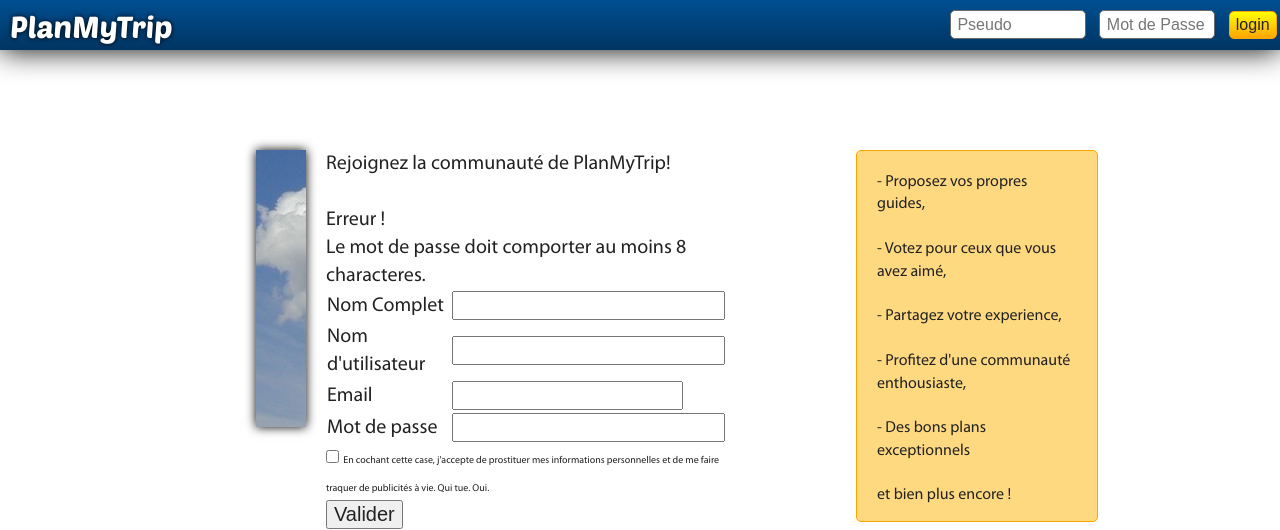
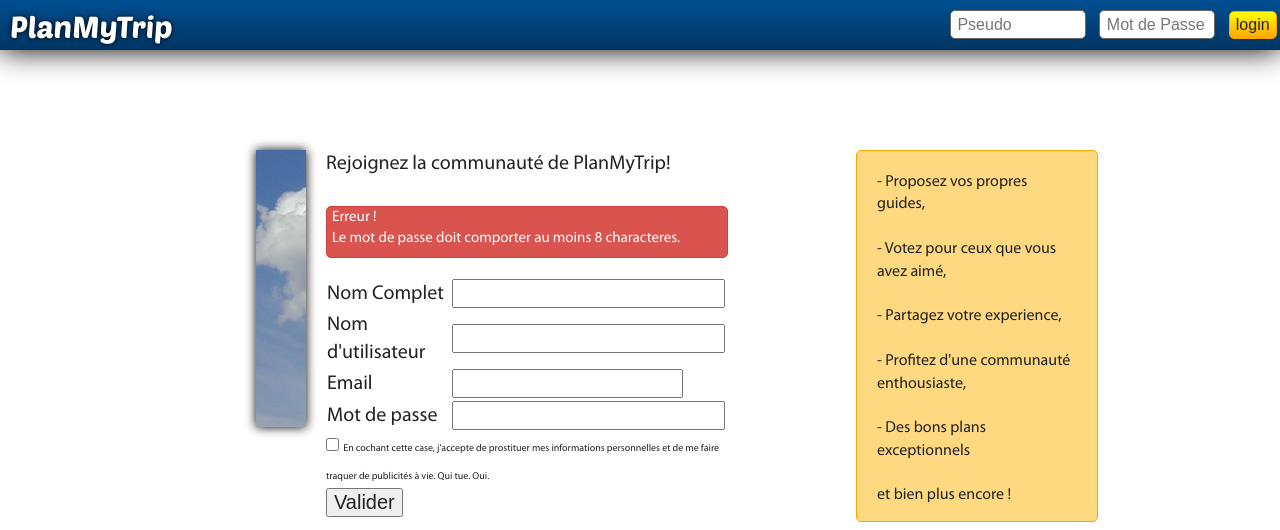
Before and after one commit to Que20/PlanMyTrip, a PHP site: page /pages/registration/index.php?error=1 in a window 1280 px wide. Shown: the top 530 px of the page. Run offline with PHP 8.4, Linux system fonts and the light colour scheme.

Commit message:
Controle de saise 2

```diff
--- a/css/main.css
+++ b/css/main.css
@@ -380,7 +380,7 @@ h1 {
     padding-right: 20px;
 }
 
-#error{
+#regError{
     width:390px;
     height:50px;
     border:1px solid #d43f3a;
```
